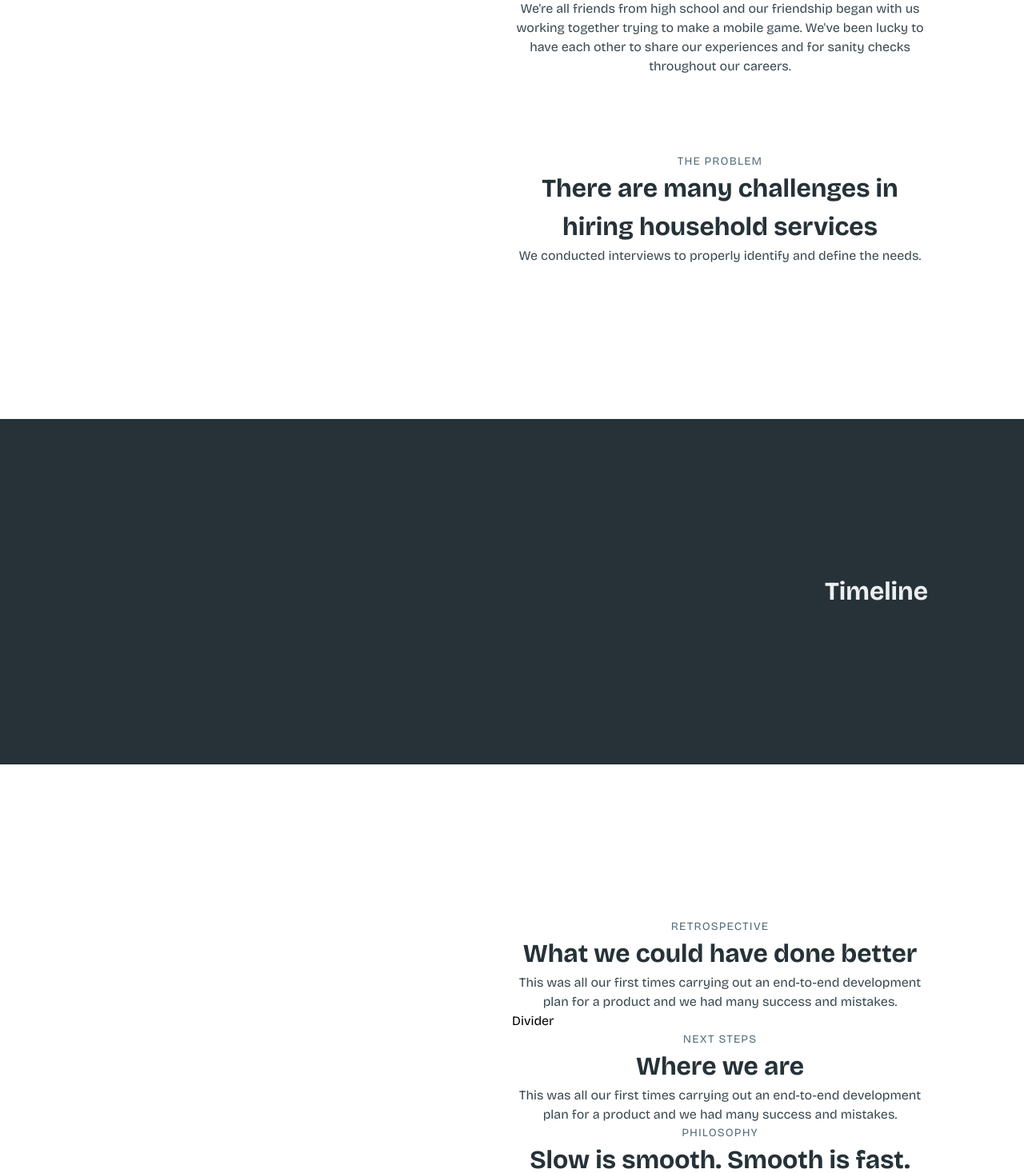
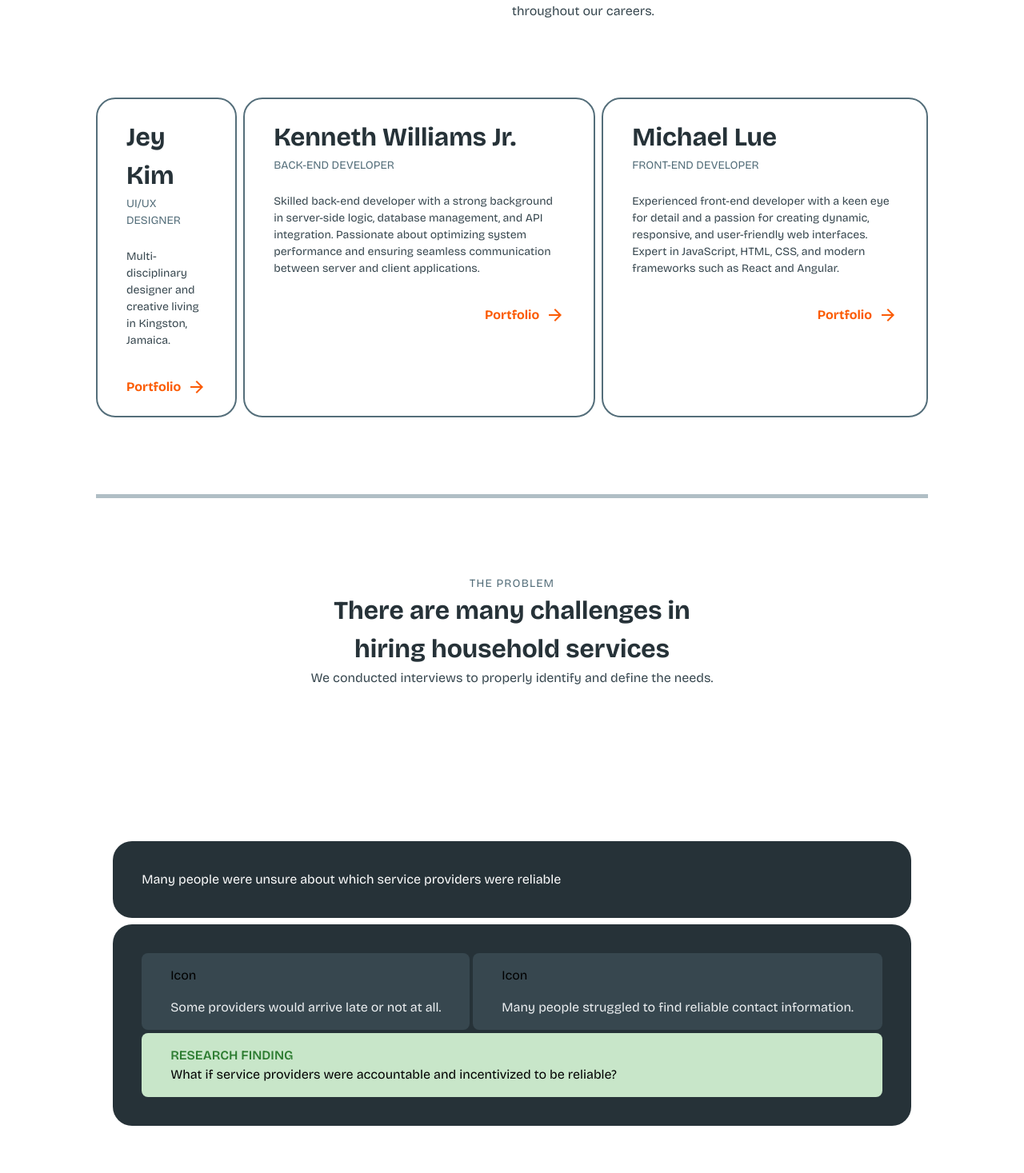
Before and after one commit to KayviaHarriott/govan-portfolio-website, a React (Vite) app: page / in a window 1280 px wide. Shown: the part 723-2190 px from the top of the page at 80% size. Built offline with nearby package versions, Linux system fonts and the light colour scheme.

Commit message:
Added custom cards and backgrounds for landing page

```diff
--- a/src/components/CustomCard.tsx
+++ b/src/components/CustomCard.tsx
@@ -5,10 +5,14 @@ interface CustomCardProps {
   label: string;
   text: string;
   url: string;
+  title?: string;
+  version: string;
+
 }
-export const CustomCard: React.FC<CustomCardProps> = ({ label, text, url }) => {
-  return (
-    <Box
+export const CustomCard: React.FC<CustomCardProps> = ({ label, text, url, version, title }) => {
+  switch (version) {
+    case "large":
+      return (<Box
         sx={{
           border: "2px solid #546E7A",
           borderRadius: "24px",
@@ -26,6 +30,31 @@ export const CustomCard: React.FC<CustomCardProps> = ({ label, text, url }) => {
             <ArrowForwardIcon sx={{ color: "#CFD8DC" }} />
           </Link>
         </div>
-    </Box>
-  );
+      </Box>)
+    case "medium":
+      return (<Box
+        sx={{
+          border: "2px solid #546E7A",
+          borderRadius: "24px",
+          padding: "24px 36px",
+          maxWidth: "500px",
+        }}
+        className="flex flex-col gap-[36px]"
+      >
+        <div className="flex flex-col gap-[24px]">
+          <div>
+            <h2 className="text-[32px] text-[#263238] font-[700]">{label}</h2>
+            <p className="text-[#546E7A] text-[14px] uppercase">{title}</p>
+          </div>
+          <p className="text-[14px] text-[#37474F]">{text}</p>
+        </div>
+        <div className="flex justify-end">
+          <Link to={url} className="flex gap-[8px] text-[#FB5B03]">
+            <p className="font-[700]">Portfolio</p> <ArrowForwardIcon sx={{ color: "##FB5B03" }} />
+          </Link>
+        </div>
+      </Box>)
+    break
+  }
+
 };
--- /dev/null
+++ b/src/components/RadiusBackground.tsx
@@ -0,0 +1,17 @@
+import { Box } from "@mui/material";
+import { ReactNode } from "react";
+
+interface RadiusBackgroundProps {
+  content: ReactNode;
+}
+export const RadiusBackground: React.FC<RadiusBackgroundProps> = ({
+  content,
+}) => {
+  return (
+    <Box
+      sx={{ backgroundColor: "#263238", padding: "36px", borderRadius: "24px" }}
+    >
+      {content}
+    </Box>
+  );
+};
--- a/src/components/SectionHeader.tsx
+++ b/src/components/SectionHeader.tsx
@@ -5,6 +5,8 @@ interface SectionHeaderProps {
   stylePreference?: {
     darkBackground?: true;
     width?: number;
+    leftAligned?: true;
+    twoColumns?: true;
   };
 }
 
@@ -15,7 +17,12 @@ export const SectionHeader: React.FC<SectionHeaderProps> = ({
   stylePreference,
 }) => {
   return (
-    <div className="text-center max-w-[520px]">
+    <div
+      className={`${
+        stylePreference?.leftAligned ? "text-left" : "text-center"
+      } ${stylePreference?.twoColumns ? "flex justify-between" : "max-w-[520px] "}`}
+    >
+      <div>
         <h5 className="text-[#546E7A] uppercase text-[400] text-[14px] text-subtext-custom">
           {subtext}
         </h5>
@@ -26,7 +33,8 @@ export const SectionHeader: React.FC<SectionHeaderProps> = ({
         >
           {title}
         </h1>
-      <p className="text-[#37474F]">{text}</p>
+      </div>
+      <p className={`text-[#37474F] ${stylePreference?.twoColumns ? "max-w-[520px]" : " "}`}>{text}</p>
     </div>
   );
 };
--- a/src/pages/LandingPage.tsx
+++ b/src/pages/LandingPage.tsx
@@ -1,9 +1,11 @@
-// import { Box } from "@mui/material";
+import {  Divider } from "@mui/material";
 import { CustomCard } from "../components/CustomCard";
 import { SectionHeader } from "../components/SectionHeader";
-import { useEffect,
+import {
+  useEffect,
   // useRef
 } from "react";
+import { RadiusBackground } from "../components/RadiusBackground";
 
 export const LandingPage = () => {
   const padding = "py-[192px] px-[120px]";
@@ -37,12 +39,35 @@ export const LandingPage = () => {
   //   { label: "Next steps", ref: "" },
   // ];
 
+  const team = [
+    {
+      member: "Jey Kim",
+      title: "UI/UX Designer",
+      description:
+        "Multi-disciplinary designer and creative living in Kingston, Jamaica.",
+      url: "",
+    },
+    {
+      member: "Kenneth Williams Jr.",
+      title: "Back-End Developer",
+      description:
+        "Skilled back-end developer with a strong background in server-side logic, database management, and API integration. Passionate about optimizing system performance and ensuring seamless communication between server and client applications.",
+      url: "",
+    },
+    {
+      member: "Michael Lue",
+      title: "Front-End Developer",
+      description:
+        "Experienced front-end developer with a keen eye for detail and a passion for creating dynamic, responsive, and user-friendly web interfaces. Expert in JavaScript, HTML, CSS, and modern frameworks such as React and Angular.",
+      url: "",
+    },
+  ];
+
   useEffect(() => {
     const handleScroll = () => {
       // const navHeight = navRef.current.offsetHeight;
       // const firstSectionOffset = document.getElementById("project").offsetTop;
       // const scrollY = window.scrollY;
-
       // if (scrollY >= firstSectionOffset) {
       //   setNavOffset(scrollY - firstSectionOffset);
       // } else {
@@ -101,13 +126,77 @@ export const LandingPage = () => {
             began with us working together trying to make a mobile game.
             We've been lucky to have each other to share our experiences and
             for sanity checks throughout our careers.`}
+            stylePreference={{ leftAligned: true, twoColumns: true }}
           />
-
-          <SectionHeader
-            subtext={`The Problem`}
-            title={`There are many challenges in hiring household services`}
-            text={`We conducted interviews to properly identify and define the needs.`}
-          />
+          <div className="flex gap-[8px]">
+            {team.map((item, index) => (
+              <CustomCard
+                key={index}
+                label={item.member}
+                title={item.title}
+                text={item.description}
+                url={item.url}
+                version="medium"
+              />
+            ))}
+          </div>
+          <Divider sx={{ borderBottomWidth: "5px", borderColor: "#B0BEC5" }} />
+          <div className="flex flex-col gap-[192px] items-center">
+            <SectionHeader
+              subtext={`The Problem`}
+              title={`There are many challenges in hiring household services`}
+              text={`We conducted interviews to properly identify and define the needs.`}
+            />
+            <div className="flex flex-col gap-[8px]">
+              <RadiusBackground
+                content={
+                  <>
+                    <p className="text-[#FDFDFD]">
+                      Many people were unsure about which service providers were
+                      reliable
+                    </p>
+                  </>
+                }
+              />
+              <RadiusBackground
+                content={
+                  <>
+                    <div className="flex flex-col gap-[4px]">
+                      <div className="flex gap-[4px]">
+                        {[
+                          {
+                            text: "Some providers would arrive late or not at all.",
+                          },
+                          {
+                            text: "Many people struggled to find reliable contact information.",
+                          },
+                        ].map((item, index) => (
+                          <div
+                            key={index}
+                            className="bg-[#37474F] w-fit py-[16px] px-[36px] rounded-lg flex flex-col gap-[16px]"
+                          >
+                            <p>Icon</p>
+                            <p className="text-[#ECEFF1] font-[400]">
+                              {item.text}
+                            </p>
+                          </div>
+                        ))}
+                      </div>
+                      <div className="bg-[#C8E6C9] rounded-lg py-[16px] px-[36px]">
+                        <p className="uppercase font-[600] text-[#2E7D32]">
+                          Research Finding
+                        </p>
+                        <p>
+                          What if service providers were accountable and
+                          incentivized to be reliable?
+                        </p>
+                      </div>
+                    </div>
+                  </>
+                }
+              />
+            </div>
+          </div>
         </div>
       </div>
 
@@ -160,6 +249,7 @@ export const LandingPage = () => {
               label={item.label}
               text={item.description}
               url={item.url}
+              version="large"
             />
           ))}
         </div>
```
Lines whose indentation alone changed are shown as unchanged.
